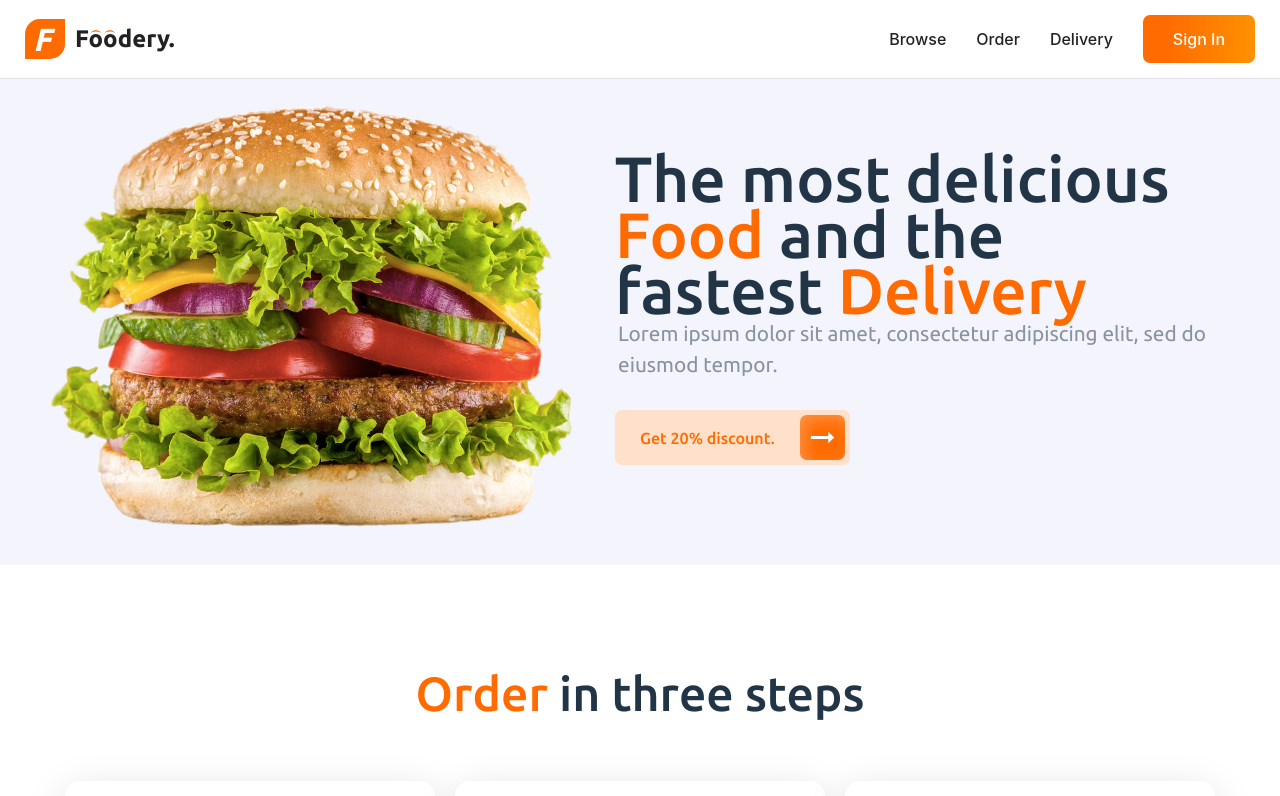
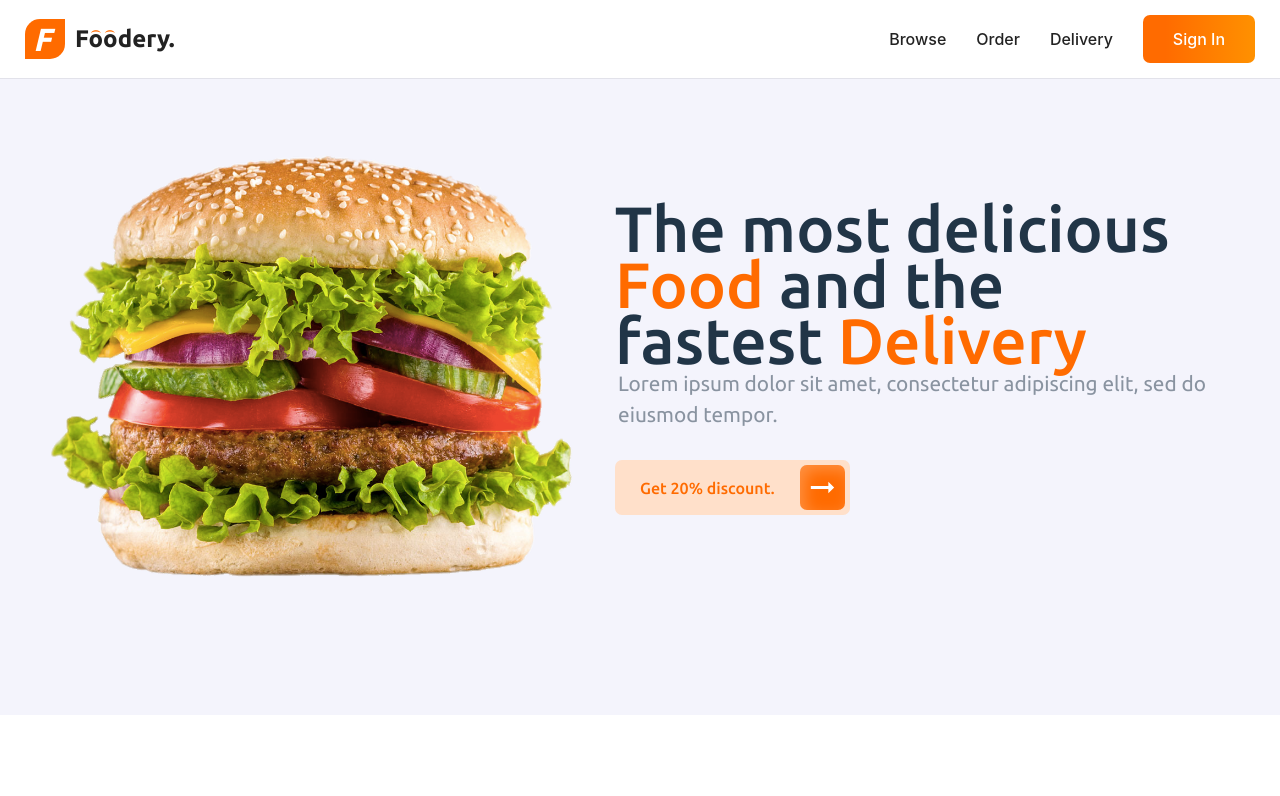
Before and after one commit to Gastti/app-foodery-client, a React (Vite) app: page /#/ in a window 1280 px wide. Shown: the top 796 px of the page. Built offline with nearby package versions, Linux system fonts and the light colour scheme; no server answers.

Commit message:
style: change padding

```diff
--- a/src/pages/Home/components/Headboard/index.jsx
+++ b/src/pages/Home/components/Headboard/index.jsx
@@ -6,7 +6,7 @@ import HeadboardContent from "./HeadboardContent";
 
 export default function Headboard() {
     return (
-        <Container primary padding style={{ paddingTop: '50px' }}>
+        <Container primary padding substyle={{ padding: '200px 25px' }}>
             <HeadboardContainer>
                 <img src={BurgerImage} />
                 <HeadboardContent />
```
